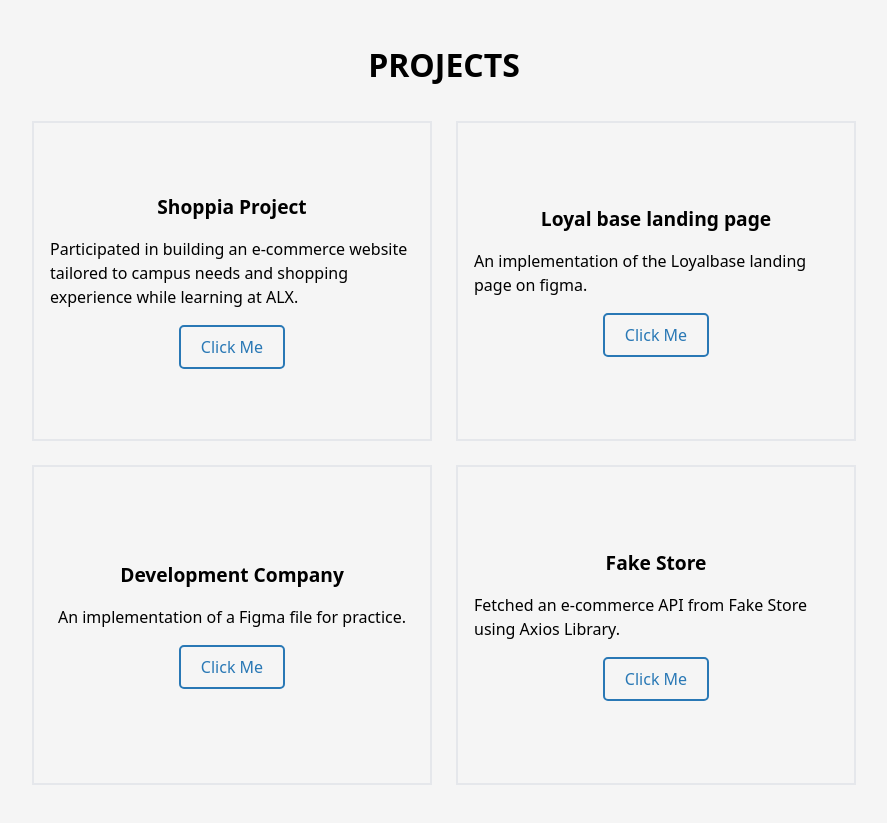
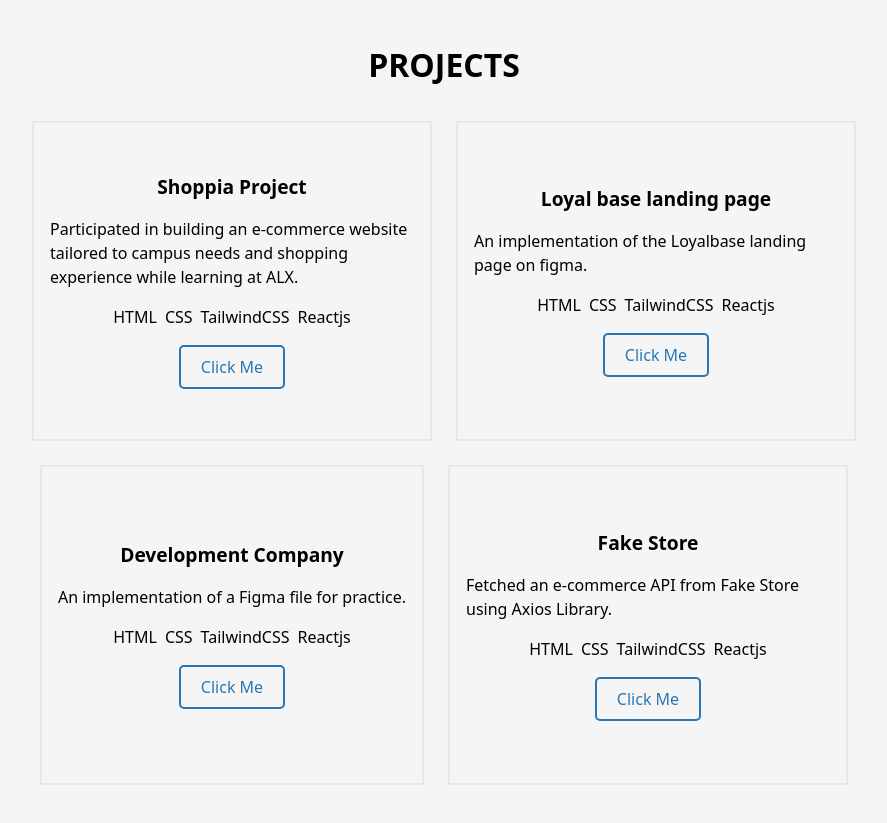
Before and after one commit to DevKaffy/Portfolio, a React (Vite) app: page / in a window 1280 px wide. Shown: the part 780-1603 px from the top of the page, without its empty margins (196-1083 px from the left). Built offline with nearby package versions, Linux system fonts and the light colour scheme.

Commit message:
add project section

```diff
--- a/src/Pages/Home/Home.tsx
+++ b/src/Pages/Home/Home.tsx
@@ -72,11 +72,17 @@
             PROJECTS
           </h2>
           <div className="flex lg:flex-row flex-col flex-wrap items-center justify-center gap-[1.5rem]">
-            <div className="w-[25rem] h-[20rem] border-2 px-[1rem] py-[1rem] flex items-center justify-center flex-col gap-[1rem]">
+            <div className="lg:w-[25rem] max-w-max h-[20rem] border-2 px-[1rem] py-[1rem] flex items-center justify-center flex-col gap-[1rem]">
               <h2 className="font-bold text-[1.2rem]">Shoppia Project</h2>
               <p>
                 Participated in building an e-commerce website tailored to
                 campus needs and shopping experience while learning at ALX.
+              </p>
+              <p className="flex gap-[0.5rem] font-medium">
+                <span>HTML</span>
+                <span>CSS</span>
+                <span>TailwindCSS</span>
+                <span>Reactjs</span>
               </p>
               <a
                 href="https://shoppia-online.netlify.app/"
@@ -85,11 +91,17 @@
                 Click Me
               </a>
             </div>
-            <div className="w-[25rem]  h-[20rem] px-[1rem] py-[1rem] border-2 items-center flex flex-col gap-[1rem] justify-center">
+            <div className="lg:w-[25rem] max-w-max h-[20rem] px-[1rem] py-[1rem] border-2 items-center flex flex-col gap-[1rem] justify-center">
               <h2 className="font-bold text-[1.2rem]">
                 Loyal base landing page
               </h2>
               <p>An implementation of the Loyalbase landing page on figma.</p>
+              <p className="flex gap-[0.5rem] font-medium">
+                <span>HTML</span>
+                <span>CSS</span>
+                <span>TailwindCSS</span>
+                <span>Reactjs</span>
+              </p>
               <a
                 href=" https://loyal-baze.netlify.app/ "
                 className="text-[#2978b5] border-2 max-w-max border-[#2978b5] rounded-[5px] px-[1.25rem] py-[0.5rem]"
@@ -97,9 +109,15 @@
                 Click Me
               </a>
             </div>
-            <div className="w-[25rem] h-[20rem] border-2 items-center flex flex-col gap-[1rem] justify-center px-[1rem] py-[1rem]">
+            <div className="lg:w-[25rem] max-w-max h-[20rem] border-2 items-center flex flex-col gap-[1rem] justify-center px-[1rem] py-[1rem]">
               <h2 className="font-bold text-[1.2rem]">Development Company</h2>
               <p>An implementation of a Figma file for practice.</p>
+              <p className="flex gap-[0.5rem] font-medium">
+                <span>HTML</span>
+                <span>CSS</span>
+                <span>TailwindCSS</span>
+                <span>Reactjs</span>
+              </p>
               <a
                 href=" https://development-company.netlify.app/"
                 className="text-[#2978b5] border-2 max-w-max border-[#2978b5] rounded-[5px] px-[1.25rem] py-[0.5rem]"
@@ -107,10 +125,16 @@
                 Click Me
               </a>
             </div>
-            <div className="w-[25rem]  h-[20rem] border-2 items-center flex flex-col gap-[1rem] justify-center px-[1rem] py-[1rem]">
+            <div className="lg:w-[25rem] max-w-max h-[20rem] border-2 items-center flex flex-col gap-[1rem] justify-center px-[1rem] py-[1rem]">
               <h2 className="font-bold text-[1.2rem]">Fake Store</h2>
               <p>
                 Fetched an e-commerce API from Fake Store using Axios Library.
+              </p>
+              <p className="flex gap-[0.5rem] font-medium">
+                <span>HTML</span>
+                <span>CSS</span>
+                <span>TailwindCSS</span>
+                <span>Reactjs</span>
               </p>
               <a
                 href="https://products-api-ui.netlify.app/"
```
